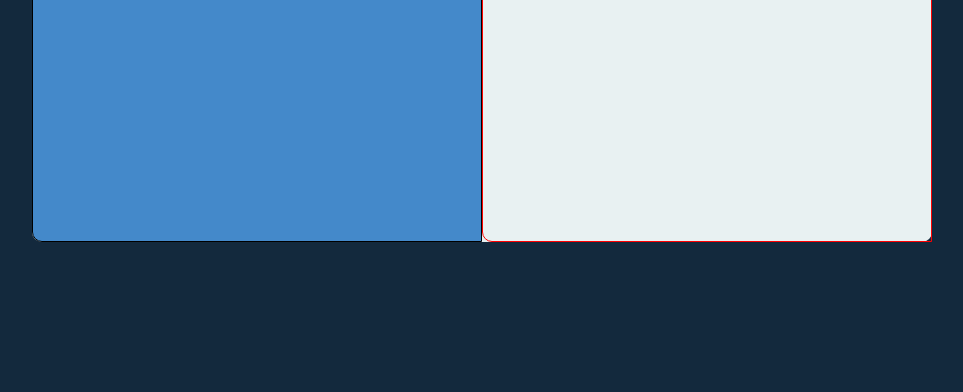
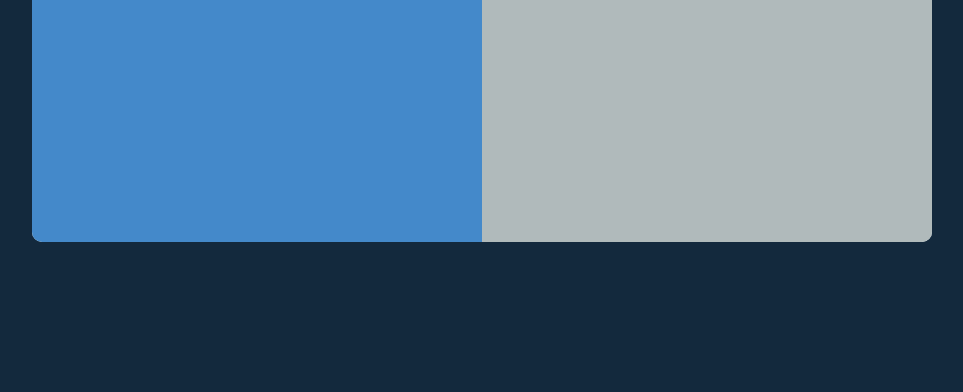
Before and after one commit to ppro01/WeatherApp-API, a plain HTML site: page index.html in a window 1280 px wide. Shown: the part 408-800 px from the top of the page, without its empty margins (158-1121 px from the left). Drawn offline with Linux system fonts and the light colour scheme.

Commit message:
fixing design bugs

```diff
--- a/style.css
+++ b/style.css
@@ -65,17 +65,17 @@ body {
   display: flex;
 }
 .InfoImg {
+  background-color: rgb(176, 186, 187);
   display: flex;
   justify-content: center;
   align-items: left;
   flex-direction: column;
   gap: 4.5rem;
   font-size: 2.5rem;
-  border-radius: 0 0 0 10px;
-  border: 1px solid rgb(255, 0, 0);
+  border-radius: 0 0 10px 0;
   width: 50%;
   height: 100%;
-  padding: 10px;
+  padding: 15px;
 }
 .InfoText {
   background-color: rgb(68, 137, 202);
@@ -86,16 +86,14 @@ body {
   gap: 4.5rem;
   font-size: 2.5rem;
   border-radius: 0 0 0 10px;
-  border: 1px solid black;
   width: 50%;
   height: 100%;
-  padding: 10px;
+  padding: 25px;
 }
 .InfoText > p > img {
   height: 3rem;
 }
 .InfoText > p {
   height: 3rem;
-  margin-left: 10px;
   text-justify: center;
 }
```
